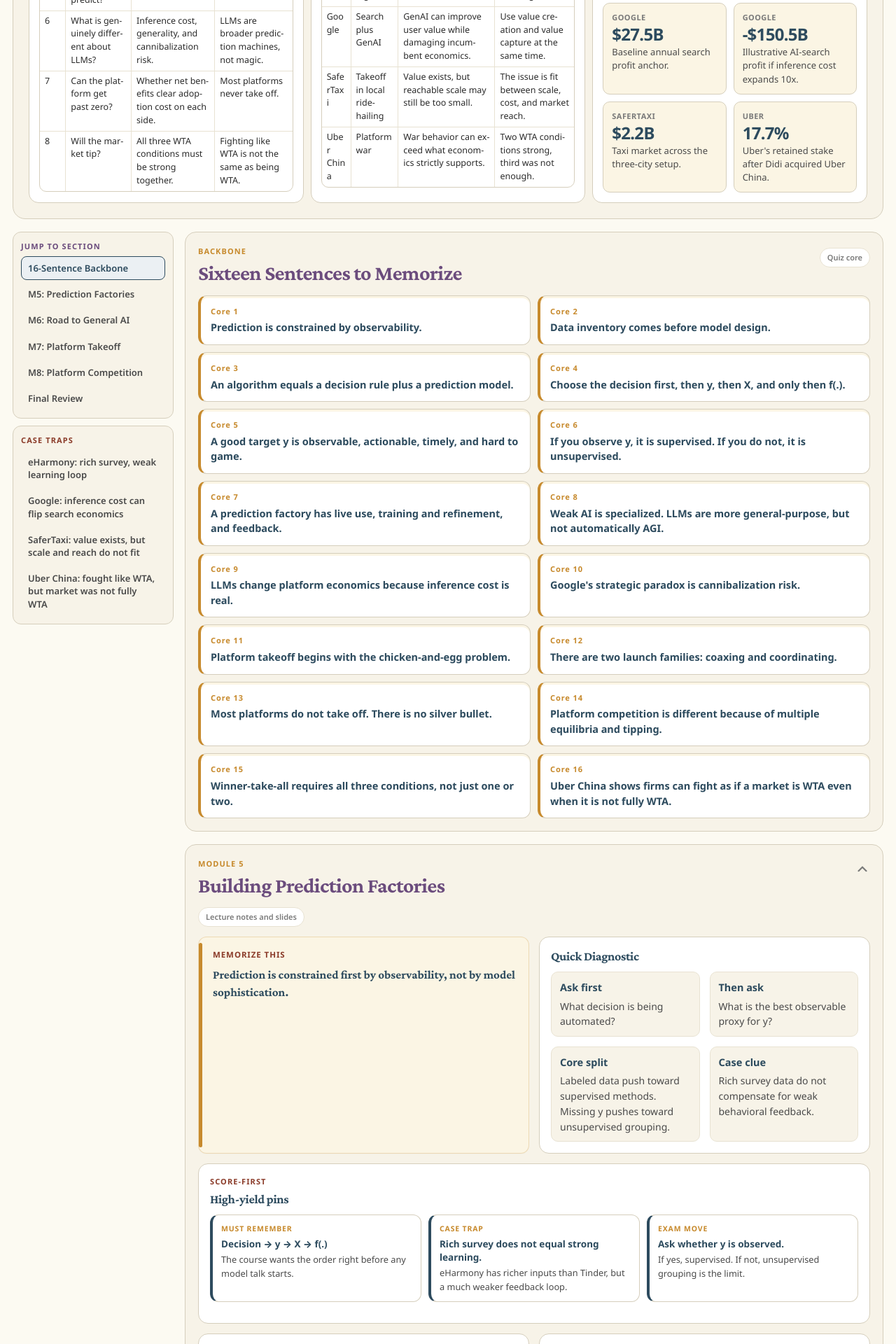
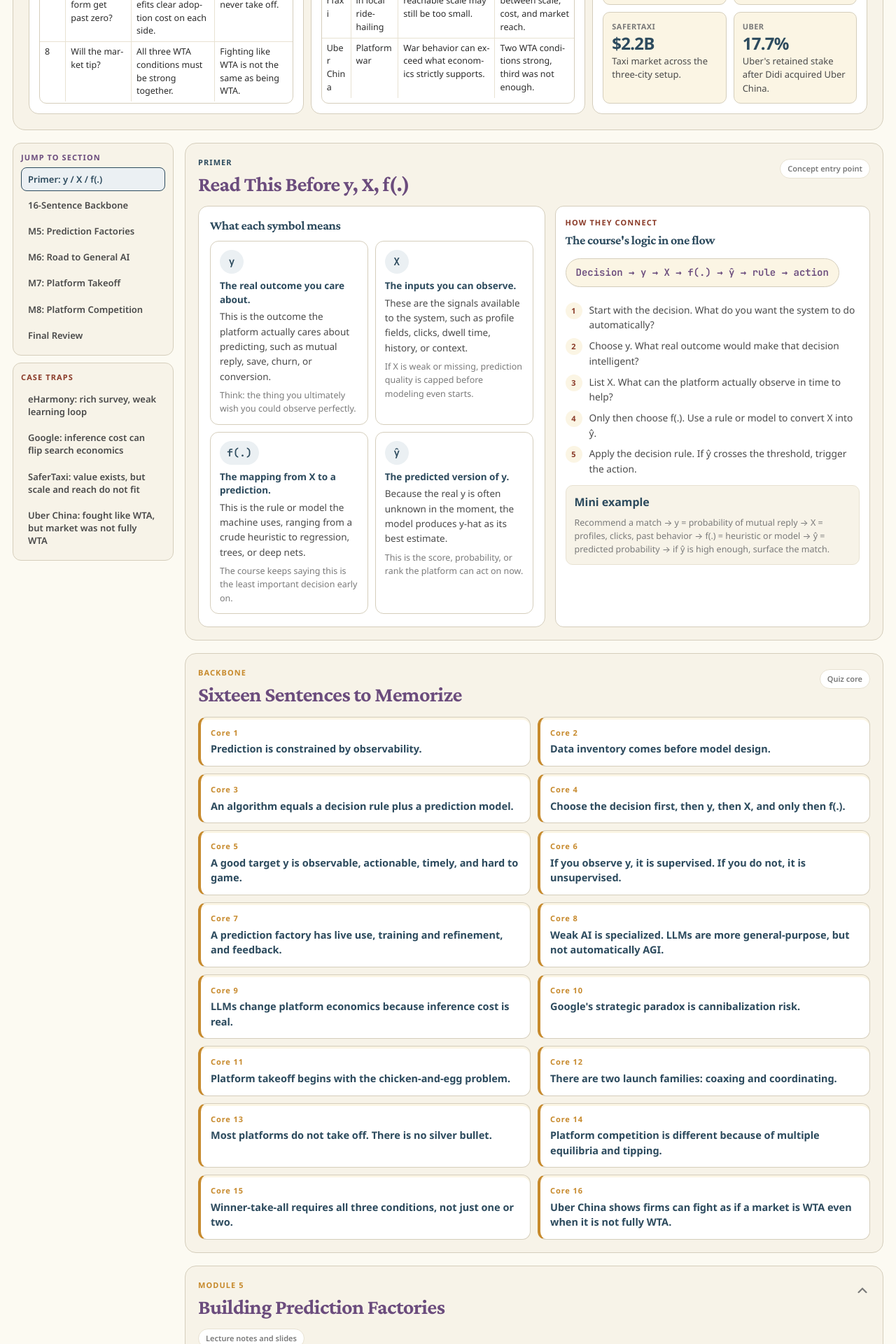
Before and after one commit to EugeneYip/apr13, a React (Vite) app: page / in a window 1280 px wide. Shown: the part 880-2800 px from the top of the page at 70% size. Built offline with nearby package versions, Linux system fonts and the light colour scheme.

Commit message:
Update App.jsx

```diff
--- a/src/App.jsx
+++ b/src/App.jsx
@@ -1,7 +1,7 @@
 import React, { useState, useMemo, useCallback, useEffect, useRef } from "react";
 
 /* ═══════════════════════════════════════════════════════════════
-   INNO6230 Quiz Infrastructure v8
+   INNO6230 Quiz Infrastructure v3
    Scope: Modules 5-8 (Notes + Slides, including optionals)
    ═══════════════════════════════════════════════════════════════ */
 
@@ -55,7 +55,7 @@
 .sm{font-size:13px;line-height:1.55;color:${C.muted};}
 
 /* ── Cards & surfaces ── */
-.card{background:${C.white};border:1px solid ${C.line};border-radius:14px;padding:16px;overflow:hidden;}
+ .card{background:${C.white};border:1px solid ${C.line};border-radius:14px;padding:16px 16px 18px;overflow:hidden;}
 .card-paper{background:${C.paper};border:1px solid ${C.line};border-radius:14px;padding:16px;}
 
 /* ── Kicker labels ── */
@@ -97,18 +97,6 @@
 .quote-label{font-size:11.5px;font-weight:800;letter-spacing:0.08em;text-transform:uppercase;color:${C.suo};margin-bottom:6px;}
 .quote-text{font-size:17px;line-height:1.48;font-weight:700;color:${C.ai};font-family:${FONT_HEAD};}
 
-/* ═══ QUIZ-OPTIMIZED: score-first path and module pins ═══ */
-.score-grid{display:grid;grid-template-columns:repeat(3,minmax(0,1fr));gap:10px;margin-top:14px;}
-.score-card{background:${C.white};border:1px solid ${C.line};border-top:4px solid ${C.suo};border-radius:12px;padding:12px 13px;}
-.score-step{font-size:10.5px;font-weight:800;letter-spacing:0.08em;text-transform:uppercase;color:${C.suo};margin-bottom:4px;}
-.score-head{font-size:14px;font-weight:800;line-height:1.4;color:${C.ai};margin-bottom:4px;}
-.score-body{font-size:13.5px;line-height:1.55;color:${C.inkSoft};}
-.pin-grid{display:grid;grid-template-columns:repeat(3,minmax(0,1fr));gap:10px;margin-bottom:14px;}
-.pin{background:${C.white};border:1px solid ${C.line};border-left:4px solid ${C.ai};border-radius:12px;padding:11px 12px;}
-.pin-label{font-size:10.5px;font-weight:800;letter-spacing:0.08em;text-transform:uppercase;color:${C.kitsune};margin-bottom:4px;}
-.pin-head{font-size:13.5px;font-weight:800;line-height:1.4;color:${C.ai};margin-bottom:3px;}
-.pin-body{font-size:12.75px;line-height:1.55;color:${C.inkSoft};}
-
 /* ── Grid helpers ── */
 .g2{display:grid;grid-template-columns:repeat(2,minmax(0,1fr));gap:14px;}
 .g3{display:grid;grid-template-columns:repeat(3,minmax(0,1fr));gap:14px;}
@@ -123,7 +111,8 @@
 .bb-zh{font-size:14px;line-height:1.55;color:${C.inkSoft};margin-top:4px;}
 
 /* ── HTML content blocks ── */
-.htb p{margin:0 0 10px;font-size:15px;line-height:1.68;color:${C.inkSoft};max-width:720px;}
+.htb{display:grid;gap:4px;}
+.htb p{margin:0 0 10px;font-size:15px;line-height:1.68;color:${C.inkSoft};max-width:68ch;}
 .htb ul,.htb ol{margin:0 0 10px;padding-left:20px;display:grid;gap:6px;}
 .htb li::marker{color:${C.kitsune};font-weight:800;}
 .htb li{font-size:15px;line-height:1.62;color:${C.inkSoft};}
@@ -198,13 +187,31 @@
 .mt-hero{margin-top:16px;}
 .dual.en-only .zh-part{display:none;}
 .dual.zh-only .en-part{display:none;}
-.dual.bi-mode{grid-template-columns:repeat(2,minmax(0,1fr));gap:14px;}
-.dual.bi-mode .en-part,.dual.bi-mode .zh-part{border:1px dashed ${C.lineLight};border-radius:10px;background:#FFFDF6;padding:12px;}
+.dual.bi-mode{grid-template-columns:1fr;gap:12px;}
+.dual.bi-mode .bi-lane{border:1px solid ${C.lineLight};border-radius:12px;background:#FFFDF6;padding:0;overflow:hidden;}
+.dual.bi-mode .bi-label{display:flex;align-items:center;justify-content:space-between;padding:8px 12px;border-bottom:1px solid ${C.lineLight};font-size:11.5px;font-weight:800;letter-spacing:0.08em;text-transform:uppercase;color:${C.ai};background:${C.paperAlt};}
+.dual.bi-mode .bi-copy{padding:12px 12px 14px;}
 
 /* ═══ QUIZ-OPTIMIZED: Case-trap drill cards ═══ */
 .trap-card{border:2px solid ${C.suo};border-left:5px solid ${C.suo};border-radius:12px;background:${C.suoLight};padding:12px 14px;}
 .trap-card h5{margin:0 0 5px;font-size:15px;font-weight:800;color:${C.suo};}
 .trap-card p{margin:0;font-size:14.5px;line-height:1.55;color:${C.ink};font-weight:600;}
+
+/* ═══ Concept primer ═══ */
+.primer-grid{display:grid;grid-template-columns:1.1fr 1fr;gap:14px;}
+.primer-terms{display:grid;grid-template-columns:repeat(2,minmax(0,1fr));gap:10px;}
+.term-card{background:${C.white};border:1px solid ${C.line};border-radius:12px;padding:12px 13px;}
+.term-sym{display:inline-flex;align-items:center;justify-content:center;min-width:34px;height:34px;padding:0 10px;border-radius:999px;background:${C.aiLight};color:${C.ai};font-family:${FONT_MONO};font-weight:800;font-size:15px;margin-bottom:8px;}
+.term-head{font-size:13.5px;font-weight:800;line-height:1.45;color:${C.ai};margin-bottom:4px;}
+.term-body{font-size:13.5px;line-height:1.58;color:${C.inkSoft};}
+.term-note{font-size:12.5px;line-height:1.55;color:${C.muted};margin-top:6px;}
+.flow-card{background:${C.white};border:1px solid ${C.line};border-radius:12px;padding:14px;}
+.flow-list{display:grid;gap:8px;margin-top:10px;}
+.flow-step{display:grid;grid-template-columns:24px 1fr;gap:10px;align-items:start;}
+.flow-num{display:flex;align-items:center;justify-content:center;width:24px;height:24px;border-radius:999px;background:${C.kitsuneLight};color:${C.suo};font-size:11px;font-weight:800;}
+.flow-text{font-size:13.75px;line-height:1.58;color:${C.inkSoft};}
+.primer-mini{margin-top:12px;padding:11px 12px;border-radius:10px;border:1px solid ${C.lineLight};background:${C.paper};}
+.primer-mini strong{color:${C.ai};}
 
 /* ── Floating language FAB ── */
 .fab-wrap{position:fixed;right:14px;bottom:calc(14px + env(safe-area-inset-bottom, 0px));z-index:90;display:grid;gap:7px;justify-items:end;}
@@ -228,7 +235,6 @@
   .chain-arrows{display:none;}
   .scan-grid{grid-template-columns:1fr;}
   .g4{grid-template-columns:repeat(2,minmax(0,1fr));}
-  .score-grid,.pin-grid{grid-template-columns:1fr;}
 }
 
 /* ── Responsive: large phone ── */
@@ -236,7 +242,7 @@
   .shell{padding:12px 10px 80px;}
   .hero,.sec{padding:14px;border-radius:14px;}
   .g2,.g4,.dual.bi-mode{grid-template-columns:1fr;}
-  .g3,.score-grid,.pin-grid{grid-template-columns:1fr;}
+  .g3{grid-template-columns:1fr;}
   .chain-grid{grid-template-columns:repeat(2,minmax(0,1fr));}
   .chain-card{min-height:auto;}
   .h1{font-size:24px;}
@@ -324,118 +330,12 @@
   { label: "Uber", val: "17.7%", note: "Didi 併購 Uber China 後，Uber 保留的持股。" },
 ];
 
-const scorePath = [
-  {
-    stepEn: "Step 1", stepZh: "Step 1",
-    headEn: "Lock the 16-sentence backbone first.", headZh: "先鎖住 16 句 backbone。",
-    bodyEn: "This is the fastest way to secure the framework marks before you go back into detail.", bodyZh: "這是先把 framework 分數抓住，再回頭補細節的最快方法。"
-  },
-  {
-    stepEn: "Step 2", stepZh: "Step 2",
-    headEn: "Run the four anchor cases in order.", headZh: "再依序跑四個核心案例。",
-    bodyEn: "eHarmony, Google, SaferTaxi, Uber China. These cases carry most of the diagnostic moves.", bodyZh: "eHarmony、Google、SaferTaxi、Uber China。大多數判斷動作都集中在這四個案例。"
-  },
-  {
-    stepEn: "Step 3", stepZh: "Step 3",
-    headEn: "Only then lock the numbers.", headZh: "最後再鎖定數字。",
-    bodyEn: "Use the six anchor figures after the logic is stable, not before.", bodyZh: "先穩住邏輯，再記六個數字錨點，不要倒過來。"
-  },
+const primerTerms = [
+  { sym: "y", headEn: "The real outcome you care about.", headZh: "你真正想知道的結果。", bodyEn: "This is the outcome the platform actually cares about predicting, such as mutual reply, save, churn, or conversion.", bodyZh: "這是平臺真正想預測的結果，例如是否互相回覆、是否收藏、是否流失、是否轉換。", noteEn: "Think: the thing you ultimately wish you could observe perfectly.", noteZh: "可把它理解成：你最希望能完美觀測的那個結果。" },
+  { sym: "X", headEn: "The inputs you can observe.", headZh: "你實際看得到的輸入。", bodyEn: "These are the signals available to the system, such as profile fields, clicks, dwell time, history, or context.", bodyZh: "這些是系統手上實際可觀測的訊號，例如個人資料、點擊、停留時間、歷史行為與情境資料。", noteEn: "If X is weak or missing, prediction quality is capped before modeling even starts.", noteZh: "若 X 很弱或缺漏，再好的模型也先天受限。" },
+  { sym: "f(.)", headEn: "The mapping from X to a prediction.", headZh: "把 X 轉成預測的映射。", bodyEn: "This is the rule or model the machine uses, ranging from a crude heuristic to regression, trees, or deep nets.", bodyZh: "這就是機器拿來做推估的規則或模型，可以很簡單，也可以是 regression、trees、deep nets。", noteEn: "The course keeps saying this is the least important decision early on.", noteZh: "這門課一直強調，早期最不該先迷信的就是這一段。" },
+  { sym: "ŷ", headEn: "The predicted version of y.", headZh: "y 的預測值。", bodyEn: "Because the real y is often unknown in the moment, the model produces y-hat as its best estimate.", bodyZh: "因為真實 y 當下常常不知道，所以模型會先產出 y-hat，作為最佳估計。", noteEn: "This is the score, probability, or rank the platform can act on now.", noteZh: "它通常就是平台當下可以據以行動的分數、機率或排序。" },
 ];
-
-const modulePins = {
-  "module-5": [
-    {
-      labelEn: "Must remember", labelZh: "必背",
-      headEn: "Decision → y → X → f(.)",
-      headZh: "決策 → y → X → f(.)",
-      bodyEn: "The course wants the order right before any model talk starts.",
-      bodyZh: "這門課先看順序有沒有對，再看你講甚麼模型。"
-    },
-    {
-      labelEn: "Case trap", labelZh: "案例陷阱",
-      headEn: "Rich survey does not equal strong learning.",
-      headZh: "問卷豐富，不等於學習能力強。",
-      bodyEn: "eHarmony has richer inputs than Tinder, but a much weaker feedback loop.",
-      bodyZh: "eHarmony 的輸入比 Tinder 豐富，但 feedback loop 弱得多。"
-    },
-    {
-      labelEn: "Exam move", labelZh: "答題動作",
-      headEn: "Ask whether y is observed.",
-      headZh: "先問 y 有沒有被觀測到。",
-      bodyEn: "If yes, supervised. If not, unsupervised grouping is the limit.",
-      bodyZh: "有就是 supervised，沒有就只能往 unsupervised 分群走。"
-    },
-  ],
-  "module-6": [
-    {
-      labelEn: "Must remember", labelZh: "必背",
-      headEn: "LLM = a highly flexible super f(.)",
-      headZh: "LLM = 高彈性的 super f(.)",
-      bodyEn: "It is still a prediction machine, but no longer one-model-for-one-task.",
-      bodyZh: "本質仍是 prediction machine，只是不再是一任務一模型。"
-    },
-    {
-      labelEn: "Case trap", labelZh: "案例陷阱",
-      headEn: "Capability can rise while economics get worse.",
-      headZh: "能力可以更強，經濟卻可能變差。",
-      bodyEn: "Google's case matters because inference cost can flip an incumbent's economics.",
-      bodyZh: "Google 關鍵在於 inference cost 可能把既有巨頭經濟翻掉。"
-    },
-    {
-      labelEn: "Exam move", labelZh: "答題動作",
-      headEn: "Bring cost back into the answer.",
-      headZh: "回答最後一定要拉回成本。",
-      bodyEn: "Do not stop at architecture or capability. Mention inference cost and cannibalization.",
-      bodyZh: "不要停在架構與能力，最後要提 inference cost 與 cannibalization。"
-    },
-  ],
-  "module-7": [
-    {
-      labelEn: "Must remember", labelZh: "必背",
-      headEn: "Takeoff starts with net benefits > adoption cost.",
-      headZh: "起飛先看淨效益是否大於採用成本。",
-      bodyEn: "Critical mass is a threshold, not a slogan.",
-      bodyZh: "Critical mass 是門檻，不是口號。"
-    },
-    {
-      labelEn: "Case trap", labelZh: "案例陷阱",
-      headEn: "Real value can still fail to scale.",
-      headZh: "有真實價值，也可能起飛失敗。",
-      bodyEn: "SaferTaxi's wait-time advantage did not solve its scale and reachable-market problem.",
-      bodyZh: "SaferTaxi 雖有等待時間優勢，但仍沒解掉規模與可觸及市場問題。"
-    },
-    {
-      labelEn: "Exam move", labelZh: "答題動作",
-      headEn: "Write the launch family explicitly.",
-      headZh: "把 launch family 明寫出來。",
-      bodyEn: "State whether the move is coaxing or coordinating and why.",
-      bodyZh: "直接寫出是 coaxing 還是 coordinating，並交代理由。"
-    },
-  ],
-  "module-8": [
-    {
-      labelEn: "Must remember", labelZh: "必背",
-      headEn: "WTA needs all three conditions together.",
-      headZh: "WTA 需要三條件一起成立。",
-      bodyEn: "Two strong conditions are not enough for a clean WTA conclusion.",
-      bodyZh: "只有兩條強，還不夠把市場判成乾淨的 WTA。"
-    },
-    {
-      labelEn: "Case trap", labelZh: "案例陷阱",
-      headEn: "Market war does not prove WTA economics.",
-      headZh: "打得像 WTA，不等於底層經濟真是 WTA。",
-      bodyEn: "Uber China is the case to separate battle intensity from true market structure.",
-      bodyZh: "Uber China 正是拿來拆開戰況激烈與市場結構的案例。"
-    },
-    {
-      labelEn: "Exam move", labelZh: "答題動作",
-      headEn: "Check switching and multi-homing cost last.",
-      headZh: "最後一定要檢查 switching 與 multi-homing cost。",
-      bodyEn: "This is the condition most likely to break an overly fast WTA answer.",
-      bodyZh: "這通常是最容易讓過快的 WTA 判斷出錯的一條。"
-    },
-  ],
-};
 
 // ═══════════════════════════════════════════════════════════════
 // MODULE SECTION DATA (full content)
@@ -602,8 +502,14 @@
   if (m === "zh") return <div className="htb" dangerouslySetInnerHTML={{ __html: zh }} />;
   return (
     <div className="dual bi-mode">
-      <div className="htb en-part" dangerouslySetInnerHTML={{ __html: en }} />
-      <div className="htb zh-part" dangerouslySetInnerHTML={{ __html: zh }} />
+      <div className="bi-lane">
+        <div className="bi-label">English</div>
+        <div className="htb bi-copy en-part" dangerouslySetInnerHTML={{ __html: en }} />
+      </div>
+      <div className="bi-lane">
+        <div className="bi-label">中文</div>
+        <div className="htb bi-copy zh-part" dangerouslySetInnerHTML={{ __html: zh }} />
+      </div>
     </div>
   );
 }
@@ -616,7 +522,7 @@
   );
 }
 
-function Section({ id, kicker, title, source, quote, lensContent, pins, blocks, mode }) {
+function Section({ id, kicker, title, source, quote, lensContent, blocks, mode }) {
   const [open, setOpen] = useState(true);
   return (
     <section className="sec" id={id}>
@@ -641,7 +547,6 @@
               <div className="card">{lensContent}</div>
             </div>
           )}
-          {pins && <MemoryPins pins={pins} mode={mode} />}
           <div className="g2">
             {blocks.map((b, i) => (
               <div className="card" key={i}>
@@ -708,21 +613,53 @@
   );
 }
 
-function MemoryPins({ pins, mode, titleEn = "High-yield pins", titleZh = "高分抓點" }) {
+function PrimerSection({ mode }) {
   return (
-    <div className="card" style={{ marginBottom: 14 }}>
-      <div className="kicker kicker-red"><T m={mode} en="Score-first" zh="高分優先" /></div>
-      <h3 className="h3" style={{ marginBottom: 10 }}><T m={mode} en={titleEn} zh={titleZh} /></h3>
-      <div className="pin-grid">
-        {pins.map((pin, i) => (
-          <div className="pin" key={i}>
-            <div className="pin-label"><T m={mode} en={pin.labelEn} zh={pin.labelZh} /></div>
-            <div className="pin-head"><T m={mode} en={pin.headEn} zh={pin.headZh} /></div>
-            <div className="pin-body"><T m={mode} en={pin.bodyEn} zh={pin.bodyZh} /></div>
+    <section className="sec" id="primer">
+      <div className="sec-head">
+        <div>
+          <div className="kicker kicker-teal"><T m={mode} en="Primer" zh="基礎概念" /></div>
+          <h2 className="h2"><T m={mode} en="Read This Before y, X, f(.)" zh="在 y、X、f(.) 之前，先看這一段" /></h2>
+        </div>
+        <span className="sec-source"><T m={mode} en="Concept entry point" zh="概念入口" /></span>
+      </div>
+      <div className="primer-grid">
+        <div className="card">
+          <h3 className="h3" style={{ marginBottom: 10 }}><T m={mode} en="What each symbol means" zh="每個符號代表甚麼" /></h3>
+          <div className="primer-terms">
+            {primerTerms.map((t, i) => (
+              <div className="term-card" key={i}>
+                <div className="term-sym">{t.sym}</div>
+                <div className="term-head"><T m={mode} en={t.headEn} zh={t.headZh} /></div>
+                <div className="term-body"><T m={mode} en={t.bodyEn} zh={t.bodyZh} /></div>
+                <div className="term-note"><T m={mode} en={t.noteEn} zh={t.noteZh} /></div>
+              </div>
+            ))}
           </div>
-        ))}
+        </div>
+        <div className="flow-card">
+          <div className="kicker kicker-red"><T m={mode} en="How they connect" zh="它們如何串起來" /></div>
+          <h3 className="h3" style={{ marginBottom: 8 }}><T m={mode} en="The course's logic in one flow" zh="這門課真正要你記住的流程" /></h3>
+          <div className="eq">Decision → y → X → f(.) → ŷ → rule → action</div>
+          <div className="flow-list">
+            <div className="flow-step"><div className="flow-num">1</div><div className="flow-text"><T m={mode} en="Start with the decision. What do you want the system to do automatically?" zh="先從決策開始。你到底要系統自動做甚麼？" /></div></div>
+            <div className="flow-step"><div className="flow-num">2</div><div className="flow-text"><T m={mode} en="Choose y. What real outcome would make that decision intelligent?" zh="再選 y。甚麼真實結果，會讓那個決策變得聰明？" /></div></div>
+            <div className="flow-step"><div className="flow-num">3</div><div className="flow-text"><T m={mode} en="List X. What can the platform actually observe in time to help?" zh="再列 X。平臺手上實際有甚麼可及時觀測的訊號？" /></div></div>
+            <div className="flow-step"><div className="flow-num">4</div><div className="flow-text"><T m={mode} en="Only then choose f(.). Use a rule or model to convert X into ŷ." zh="最後才選 f(.)。用規則或模型把 X 轉成 ŷ。" /></div></div>
+            <div className="flow-step"><div className="flow-num">5</div><div className="flow-text"><T m={mode} en="Apply the decision rule. If ŷ crosses the threshold, trigger the action." zh="接著套入決策規則。若 ŷ 過門檻，就觸發行動。" /></div></div>
+          </div>
+          <div className="primer-mini">
+            <strong><T m={mode} en="Mini example" zh="極短例子" /></strong>
+            <div className="term-note" style={{ marginTop: 6 }}>
+              <T m={mode}
+                en="Recommend a match → y = probability of mutual reply → X = profiles, clicks, past behavior → f(.) = heuristic or model → ŷ = predicted probability → if ŷ is high enough, surface the match."
+                zh="推薦一個配對 → y = 互相回覆的機率 → X = 個人資料、點擊、過往行為 → f(.) = heuristic 或模型 → ŷ = 預測機率 → 若 ŷ 夠高，就把這個配對推上去。"
+              />
+            </div>
+          </div>
+        </div>
       </div>
-    </div>
+    </section>
   );
 }
 
@@ -730,13 +667,14 @@
 // MAIN APP
 // ═══════════════════════════════════════════════════════════════
 
-export default function INNO6230QuizV8() {
+export default function INNO6230QuizV9() {
   const [mode, setMode] = useState("en");
   const [fabOpen, setFabOpen] = useState(false);
   const [activeId, setActiveId] = useState("backbone");
   const fabRef = useRef(null);
 
   const navItems = useMemo(() => [
+    { id: "primer", en: "Primer: y / X / f(.)", zh: "先讀：y / X / f(.)" },
     { id: "backbone", en: "16-Sentence Backbone", zh: "16 句主幹" },
     { id: "module-5", en: "M5: Prediction Factories", zh: "M5：Prediction Factories" },
     { id: "module-6", en: "M6: Road to General AI", zh: "M6：邁向通用 AI" },
@@ -808,16 +746,6 @@
               zh="先從因果鏈讀起，再進入四個最關鍵案例、會改變診斷的數字，以及考前最值得背的句子。"
             />
           </p>
-
-          <div className="score-grid">
-            {scorePath.map((item, i) => (
-              <div className="score-card" key={i}>
-                <div className="score-step"><T m={mode} en={item.stepEn} zh={item.stepZh} /></div>
-                <div className="score-head"><T m={mode} en={item.headEn} zh={item.headZh} /></div>
-                <div className="score-body"><T m={mode} en={item.bodyEn} zh={item.bodyZh} /></div>
-              </div>
-            ))}
-          </div>
 
           {/* ── Causal Chain ── */}
           <div className="card mt-hero">
@@ -907,6 +835,8 @@
           </aside>
 
           <main className="main">
+            <PrimerSection mode={mode} />
+
             {/* ── Backbone ── */}
             <section className="sec" id="backbone">
               <div className="sec-head">
@@ -933,7 +863,6 @@
               source={{ en: "Lecture notes and slides", zh: "課堂 notes 與 slides" }}
               quote={{ en: "Prediction is constrained first by observability, not by model sophistication.", zh: "預測的第一限制不是模型多高級，而是可觀測性。" }}
               lensContent={<LensMiniCards items={sectionLensData["module-5"].items} mode={mode} titleEn={sectionLensData["module-5"].titleEn} titleZh={sectionLensData["module-5"].titleZh} />}
-              pins={modulePins["module-5"]}
               blocks={mod5Blocks}
             />
 
@@ -943,7 +872,6 @@
               source={{ en: "Lecture notes and slides", zh: "課堂 notes 與 slides" }}
               quote={{ en: "Weak AI means one model for one task. LLMs shift toward a highly flexible general-purpose super f(.).", zh: "弱 AI 是一個任務一個模型。LLM 則把事情推向高度彈性的通用 super f(.)。" }}
               lensContent={<LensTable data={sectionLensData["module-6"]} mode={mode} />}
-              pins={modulePins["module-6"]}
               blocks={mod6Blocks}
             />
 
@@ -953,7 +881,6 @@
               source={{ en: "Primary quiz source", zh: "主要 quiz 來源" }}
               quote={{ en: "Critical mass requires net benefits above adoption cost.", zh: "要先讓淨效益壓過採用成本，才摸得到 critical mass。" }}
               lensContent={<LensMiniCards items={sectionLensData["module-7"].items} mode={mode} titleEn={sectionLensData["module-7"].titleEn} titleZh={sectionLensData["module-7"].titleZh} />}
-              pins={modulePins["module-7"]}
               blocks={mod7Blocks}
             />
 
@@ -963,7 +890,6 @@
               source={{ en: "Primary quiz source", zh: "主要 quiz 來源" }}
               quote={{ en: "Platform competition is not only about who has the better position. It is also about which equilibrium the market tips toward.", zh: "平臺競爭不是只問誰位置比較好，還要問市場最後會 tip 到哪個 equilibrium。" }}
               lensContent={<LensWTA data={sectionLensData["module-8"]} mode={mode} />}
-              pins={modulePins["module-8"]}
               blocks={mod8Blocks}
             />
 
```
